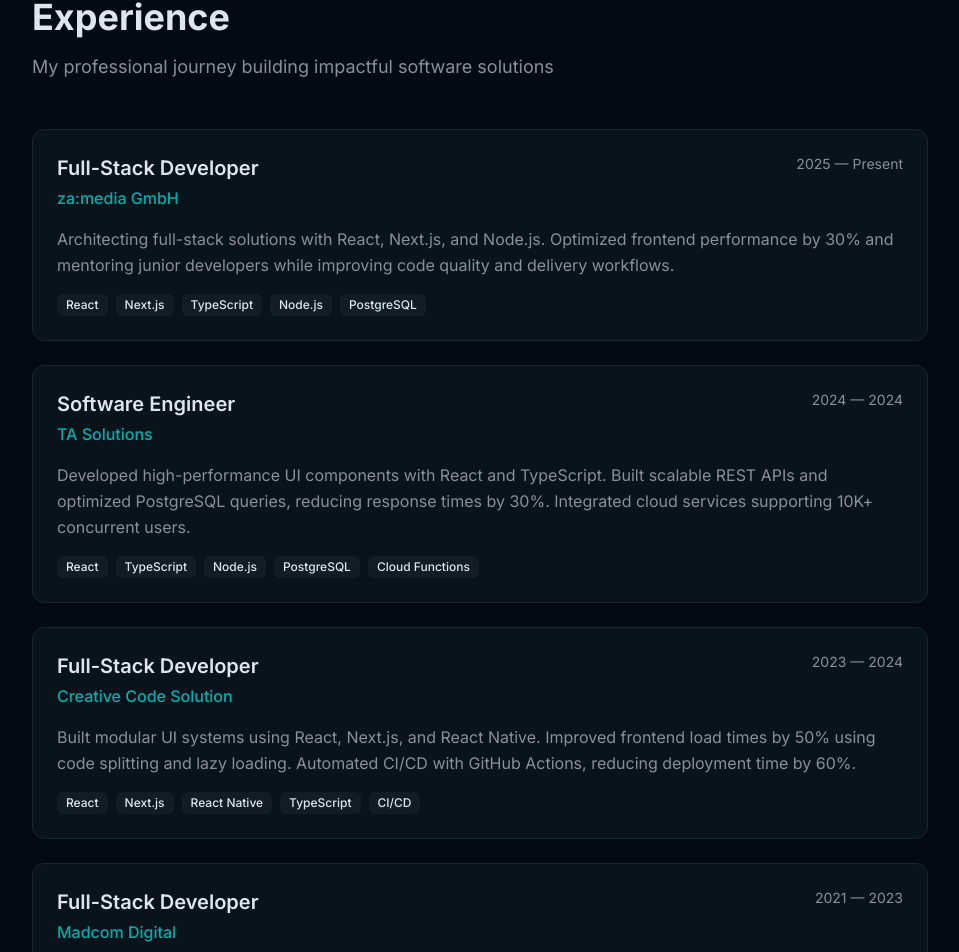
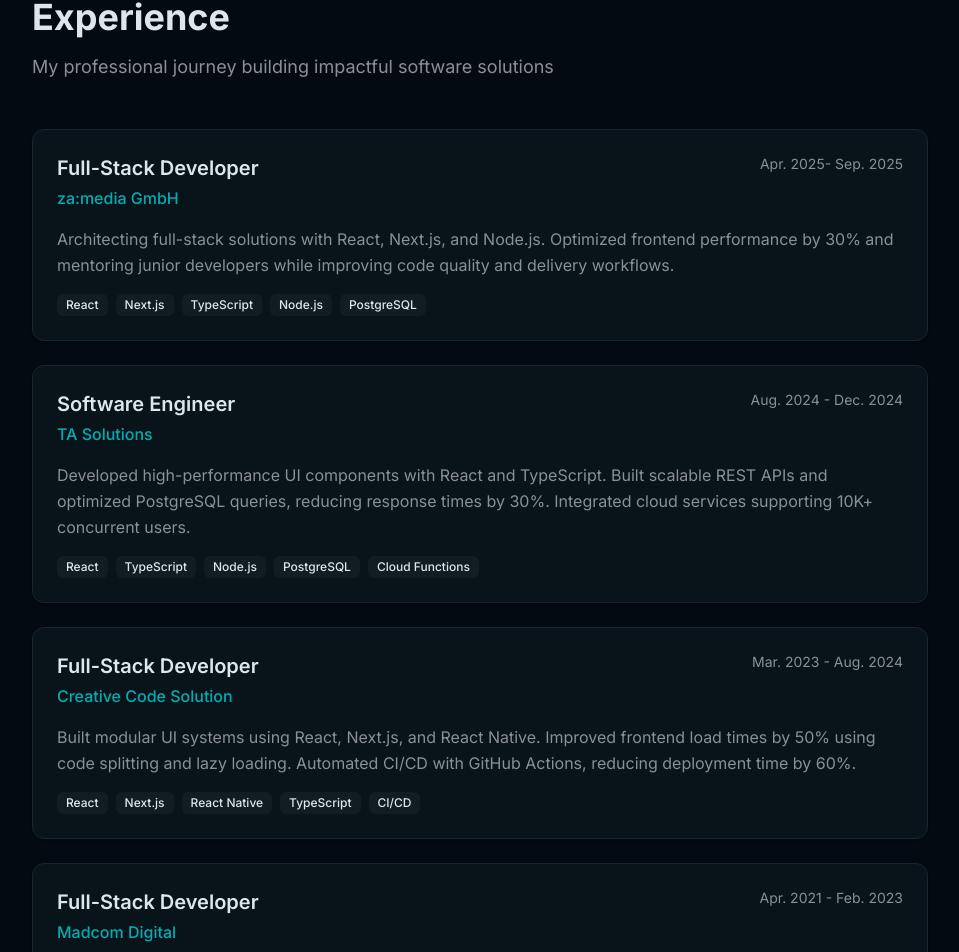
Before and after one commit to faiqahmed02/portfolio, a Next.js app: page / in a window 1280 px wide. Shown: the part 883-1835 px from the top of the page, without its empty margins (160-1119 px from the left). Built offline with nearby package versions, Linux system fonts and the light colour scheme.

Commit message:
Update experience.tsx

```diff
--- a/components/experience.tsx
+++ b/components/experience.tsx
@@ -3,7 +3,7 @@ import { Badge } from "@/components/ui/badge"
 
 const experiences = [
   {
-    period: "2025 — Present",
+    period: "Apr. 2025- Sep. 2025",
     title: "Full-Stack Developer",
     company: "za:media GmbH",
     description:
@@ -11,7 +11,7 @@ const experiences = [
     technologies: ["React", "Next.js", "TypeScript", "Node.js", "PostgreSQL"],
   },
   {
-    period: "2024 — 2024",
+    period: "Aug. 2024 - Dec. 2024",
     title: "Software Engineer",
     company: "TA Solutions",
     description:
@@ -19,7 +19,7 @@ const experiences = [
     technologies: ["React", "TypeScript", "Node.js", "PostgreSQL", "Cloud Functions"],
   },
   {
-    period: "2023 — 2024",
+    period: "Mar. 2023 - Aug. 2024",
     title: "Full-Stack Developer",
     company: "Creative Code Solution",
     description:
@@ -27,7 +27,7 @@ const experiences = [
     technologies: ["React", "Next.js", "React Native", "TypeScript", "CI/CD"],
   },
   {
-    period: "2021 — 2023",
+    period: "Apr. 2021 - Feb. 2023",
     title: "Full-Stack Developer",
     company: "Madcom Digital",
     description:
```
